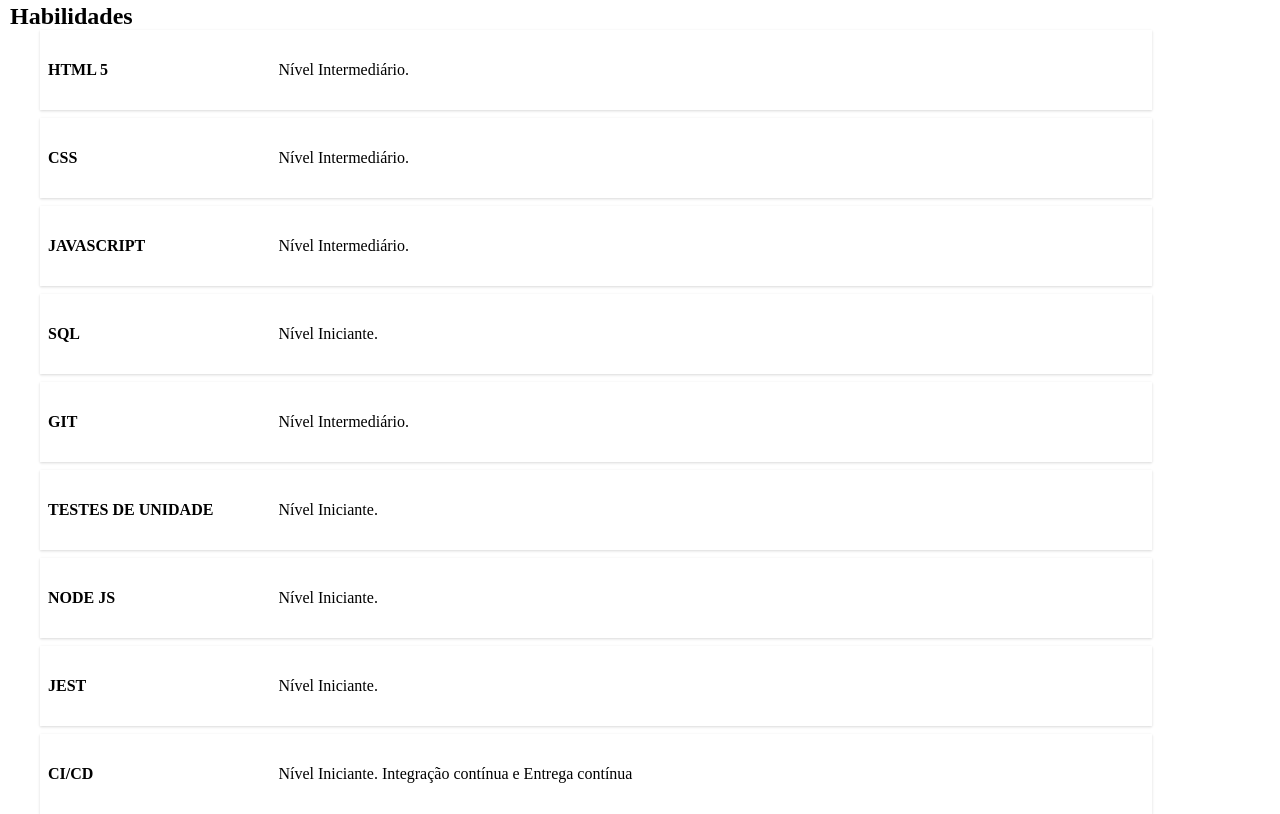
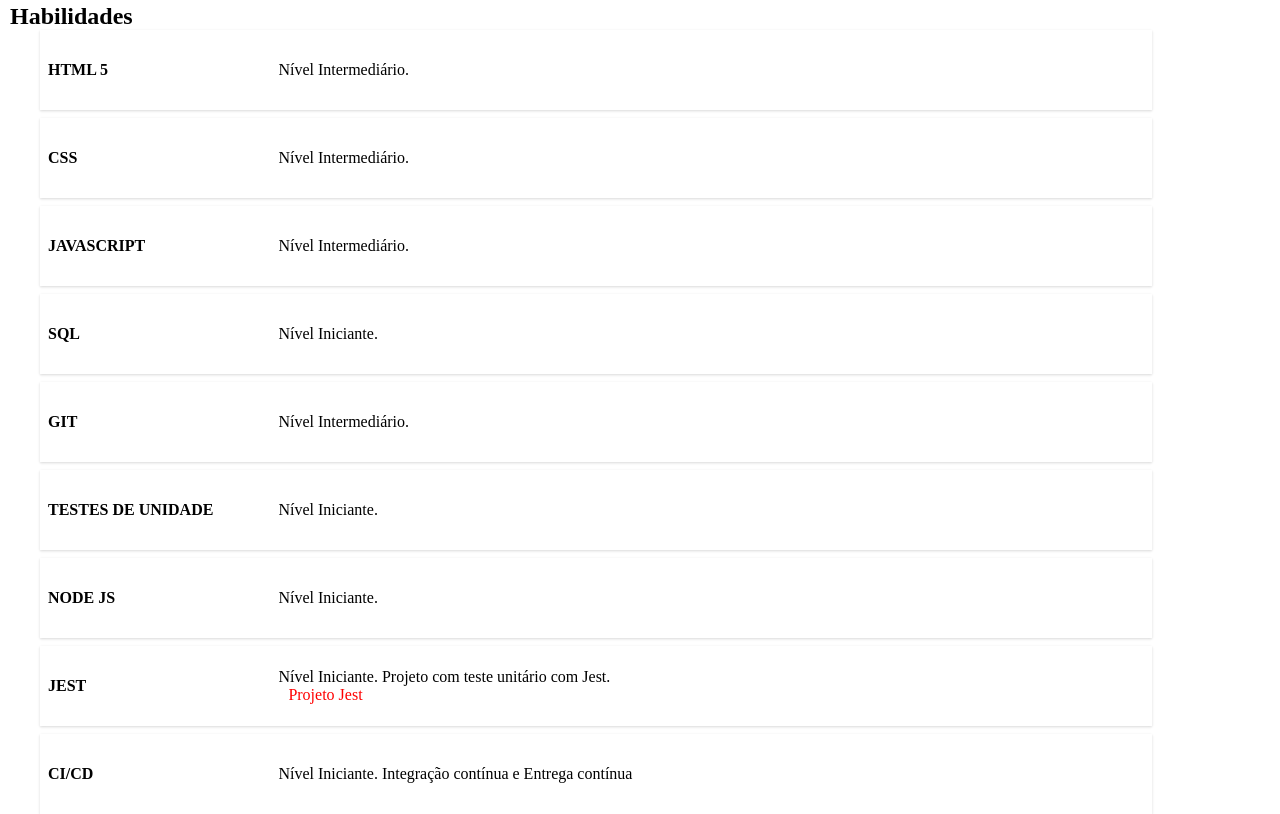
Before and after one commit to naubervent/linkedin-page, a plain HTML site: page index.html in a window 1280 px wide. Shown: the part 671-1485 px from the top of the page. Drawn offline with Linux system fonts and the light colour scheme.

Commit message:
Link do projeto Jest adicionado na página e estilização dos links

```diff
--- a/index.css
+++ b/index.css
@@ -4,6 +4,24 @@
 p, h1, h2{
    margin-left: 10px;
 }
+
+a:link {
+    color:#ff0000;
+    text-decoration:none;
+  }
+  a:visited {
+    color:#999999;
+    text-decoration:none;
+  }
+  a:hover {
+    color:#000000;
+    text-decoration:underline;
+  }
+  a:active {
+    color:#00ff00;
+    text-decoration:underline;
+    background-color:#000000;
+  }
 
 #container-perfil{
     height: 50vh;
--- a/index.html
+++ b/index.html
@@ -97,6 +97,11 @@
                 </div>
                 <div class="descricao">
                     Nível Iniciante.
+                    Projeto com teste unitário com Jest.
+                    <p>
+                        <a href="https://github.com/naubervent/qa723a-ci.git" target="_blank">Projeto Jest</a>
+                    </p>
+
                 </div>
             </div>
             <div class="conteiner-detalhe-skill">
```
